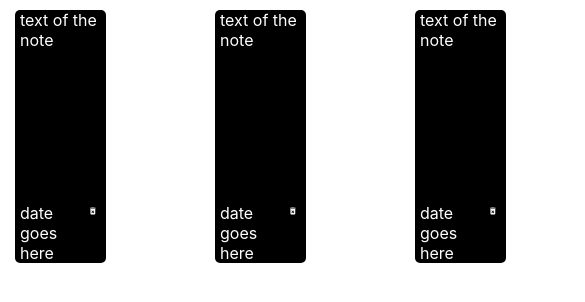
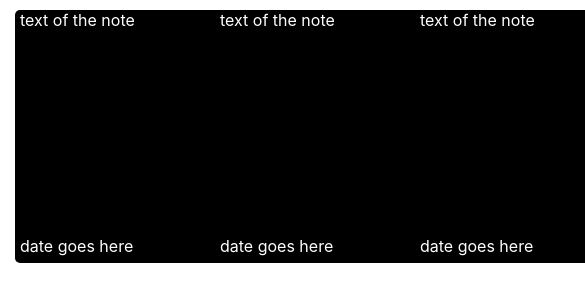
Before and after one commit to vidhik2002/Note, a React (Create React App) app: page / in a window 390 px wide. Shown: the top 302 px of the page, 585 px wide, since content can reach past the window. Built offline with nearby package versions, Linux system fonts and the light colour scheme.

Commit message:
feat:added css

```diff
--- a/src/components/Note.js
+++ b/src/components/Note.js
@@ -3,7 +3,7 @@ const Note = () => {
     return (<div className= "notes">
         <span>text of the note</span>
         <div className="bottom">
-            <span>date goes here</span>
+            <span className="date">date goes here</span>
             <MdDeleteForever className="delete"/>
         </div>
     </div>)
--- a/src/index.css
+++ b/src/index.css
@@ -22,21 +22,28 @@ code {
   background-color: black;
   color: white;
   height: 30vh;
-  width: 20vw;
+  width: 25vh;
   border-radius: 5px;
   padding-left: 5px;
   padding-right: 8px;
   margin-bottom: 8px;
   margin-bottom: 5px;
   margin-top: 5px;
-  max-width: 175px;
+  max-width: 220px;
   background-repeat: repeat-x;
   display: flex;
   flex-direction: column;
   justify-content: space-between;
 }
 
+.date{
+  padding-bottom:5px;
+  padding-top:3px;
+}
+
+
 .bottom{
+  padding-bottom: 2px;
   display: flex;
   flex-direction: row;
   justify-content: space-between;
@@ -45,5 +52,16 @@ code {
 .list{
   display: grid;
   grid-template-columns: repeat(4, 200px);
+}
 
+
+.delete{
+  padding-top:6px;
 }
+@media screen and (max-width: 610px) {
+  .container {
+    display:flex;
+    flex-direction: column;
+    width: 94vw;
+  }
+}
```
